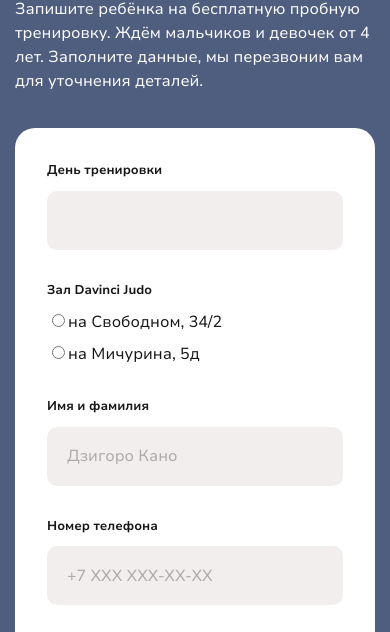
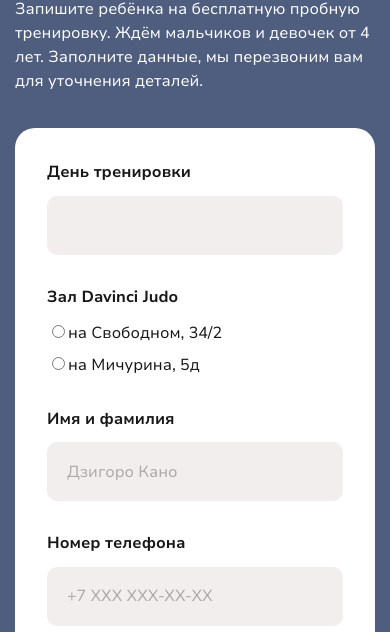
Before and after one commit to GrinCaseCode/davinci, a plain HTML site: page first-class.html in a window 390 px wide. Shown: the part 201-833 px from the top of the page. Drawn offline with nearby package versions, Linux system fonts and the light colour scheme; files whose address does not match are found by name.

Commit message:
Add files via upload

```diff
--- a/css/media.css
+++ b/css/media.css
@@ -337,6 +337,9 @@
 		height: 60px;
 		padding: 0 45px;
 	}
+	.title-input {
+    font-size: 1em;
+}
 }
 
 /* Extra Small Devices, Phones */
```
